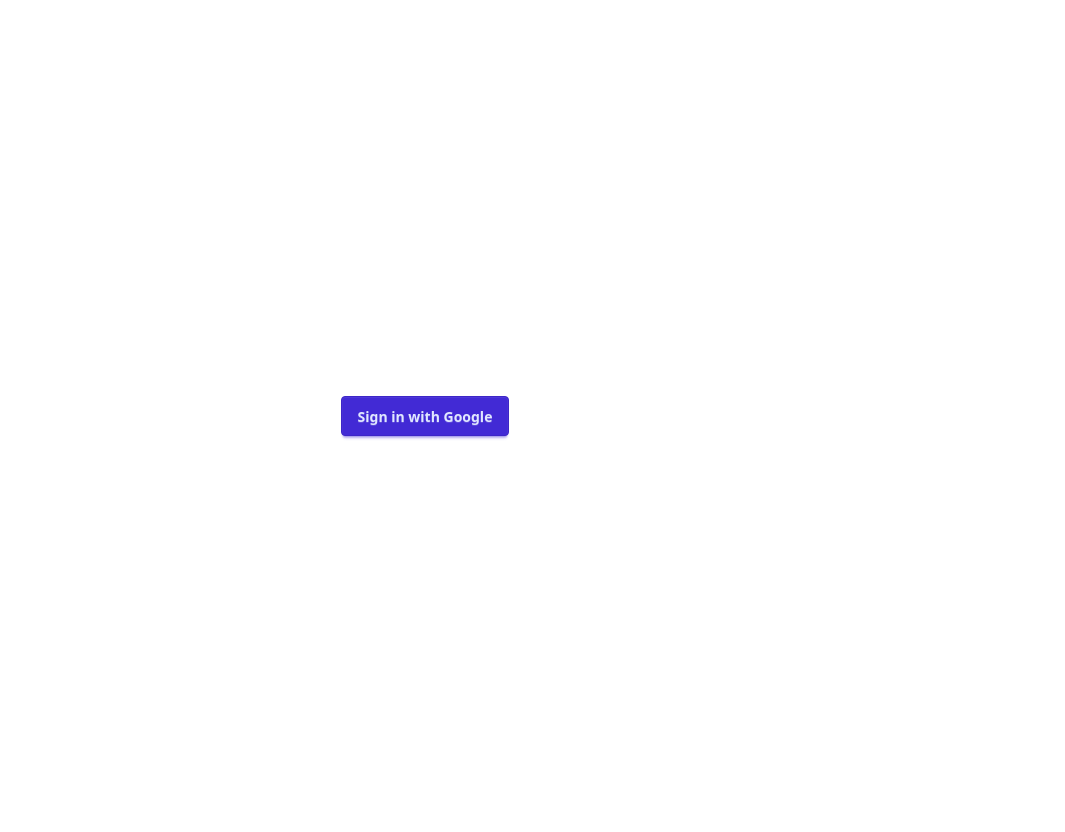
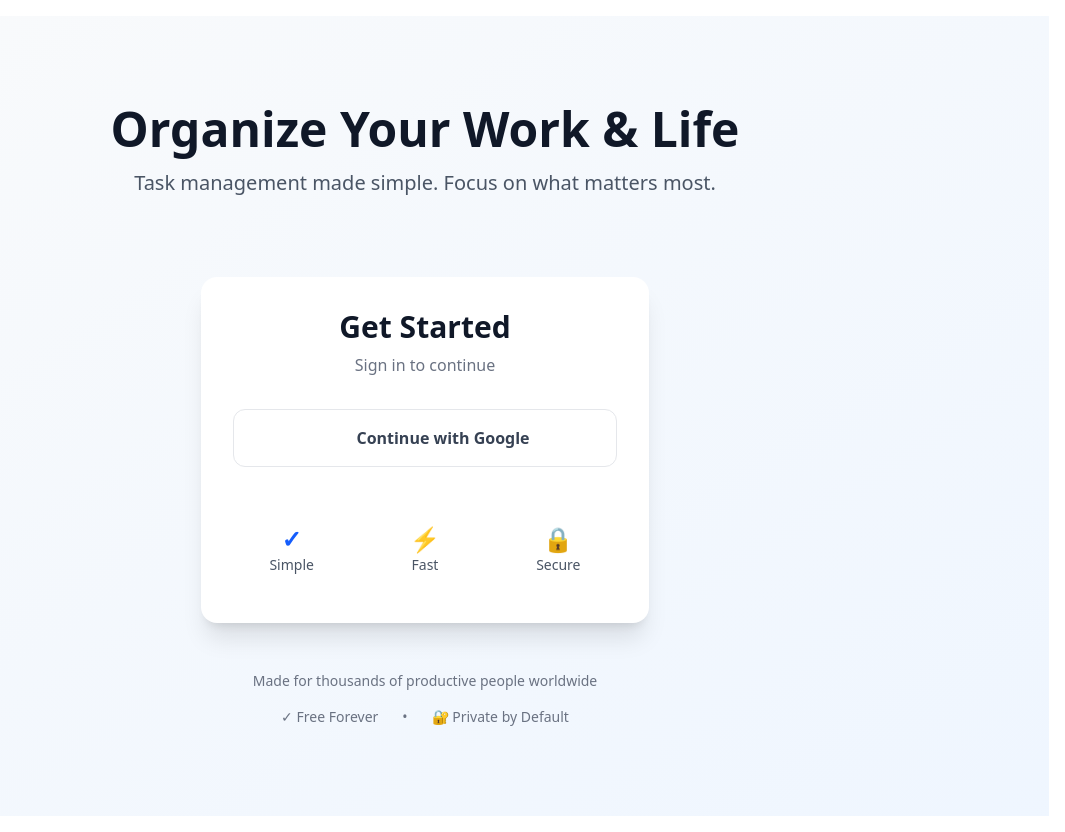
Before and after one commit to muntasir-mahmud-abdullah/task-manager-frontend, a React (Vite) app: page /login in a window 1280 px wide. Shown: the whole page, without its empty margins (215-1280 px from the left). Built offline with nearby package versions, Linux system fonts and the light colour scheme; no server answers.

Commit message:
Alhamdulillah project successfully done!

```diff
--- a/src/pages/Login.jsx
+++ b/src/pages/Login.jsx
@@ -4,16 +4,74 @@
 const Login = () => {
   const { user, loginWithGoogle } = useAuth();
 
-  // If the user is already logged in, redirect to the dashboard.
   if (user) {
-    return <Navigate to="/" />;
+    return <Navigate to="/" />; // Redirect to dashboard if logged in
   }
 
   return (
-    <div className="flex flex-col items-center justify-center h-screen">
-      <button className="btn btn-primary" onClick={loginWithGoogle}>
-        Sign in with Google
-      </button>
+    <div className="min-h-screen bg-gradient-to-br from-gray-50 to-blue-50 flex flex-col items-center justify-center p-6">
+      {/* Hero Section */}
+      <div className="text-center mb-12 max-w-2xl">
+        <h1 className="text-5xl font-bold text-gray-900 mb-4">
+          Organize Your Work & Life
+        </h1>
+        <p className="text-xl text-gray-600 mb-8">
+          Task management made simple. Focus on what matters most.
+        </p>
+      </div>
+
+      {/* Login Card */}
+      <div className="bg-white rounded-2xl shadow-xl p-8 w-full max-w-md transition-all hover:shadow-2xl">
+        <div className="text-center space-y-6">
+          <div className="mb-8">
+            <h2 className="text-3xl font-bold text-gray-900 mb-2">
+              Get Started
+            </h2>
+            <p className="text-gray-500">Sign in to continue</p>
+          </div>
+
+          {/* Google Login Button */}
+          <button
+            onClick={loginWithGoogle}
+            className="w-full flex items-center justify-center gap-3 py-4 px-6 bg-white border border-gray-200 rounded-xl text-gray-700 font-semibold hover:bg-gray-50 transition-all duration-200 transform hover:scale-[1.02] cursor-pointer"
+          >
+            <svg
+              className="w-6 h-6"
+              xmlns="http://www.w3.org/2000/svg"
+              viewBox="0 0 24 24"
+            >
+              {/* Google logo paths from previous example */}
+            </svg>
+            Continue with Google
+          </button>
+
+          {/* Feature List */}
+          <div className="mt-10 grid grid-cols-3 gap-4 text-center">
+            <div className="p-4">
+              <div className="text-2xl font-bold text-blue-600">✓</div>
+              <div className="text-sm text-gray-600">Simple</div>
+            </div>
+            <div className="p-4">
+              <div className="text-2xl font-bold text-blue-600">⚡</div>
+              <div className="text-sm text-gray-600">Fast</div>
+            </div>
+            <div className="p-4">
+              <div className="text-2xl font-bold text-blue-600">🔒</div>
+              <div className="text-sm text-gray-600">Secure</div>
+            </div>
+          </div>
+        </div>
+      </div>
+
+      {/* Footer */}
+      <div className="mt-12 text-center text-gray-500 text-sm">
+        <p>Made for thousands of productive people worldwide</p>
+        <div className="mt-4 flex justify-center space-x-6">
+          <span>✓ Free Forever</span>
+          <span>•</span>
+          <span>🔐 Private by Default</span>
+        </div>
+      </div>
     </div>
   );
 };
```
